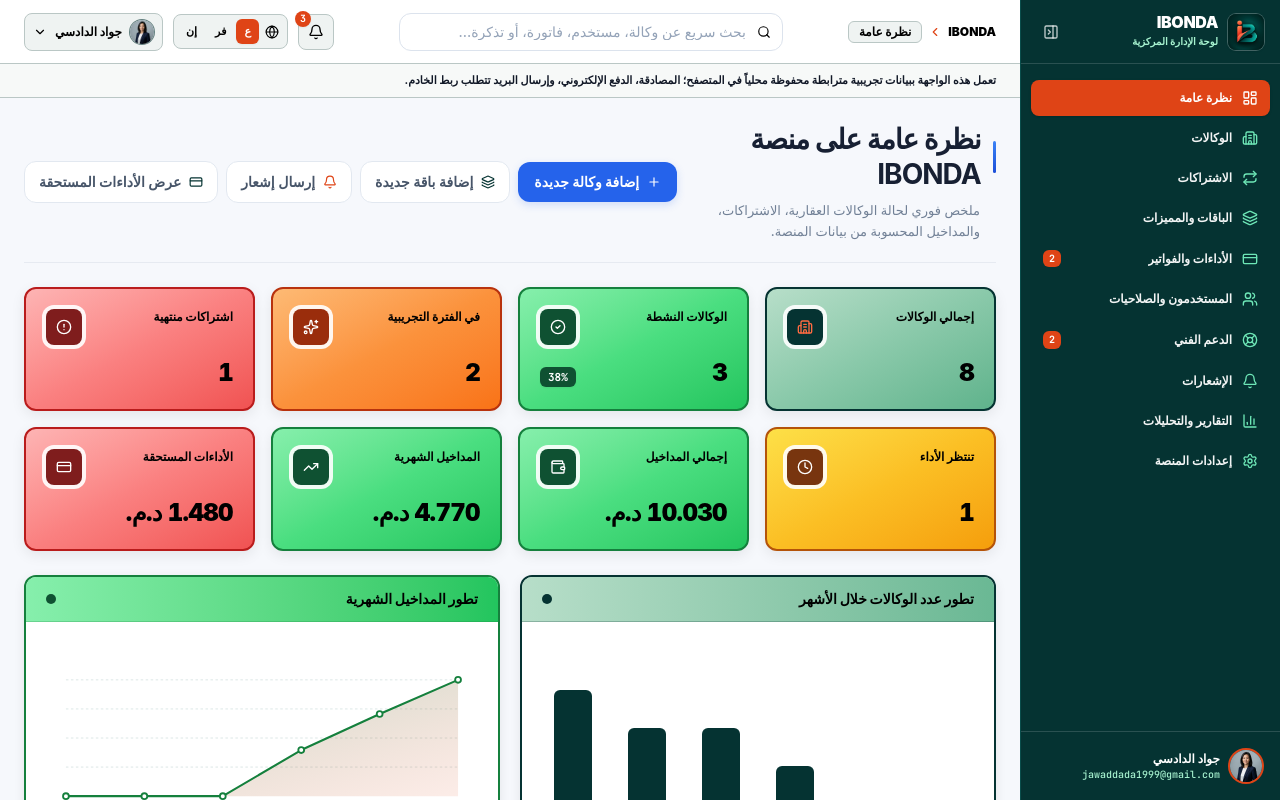
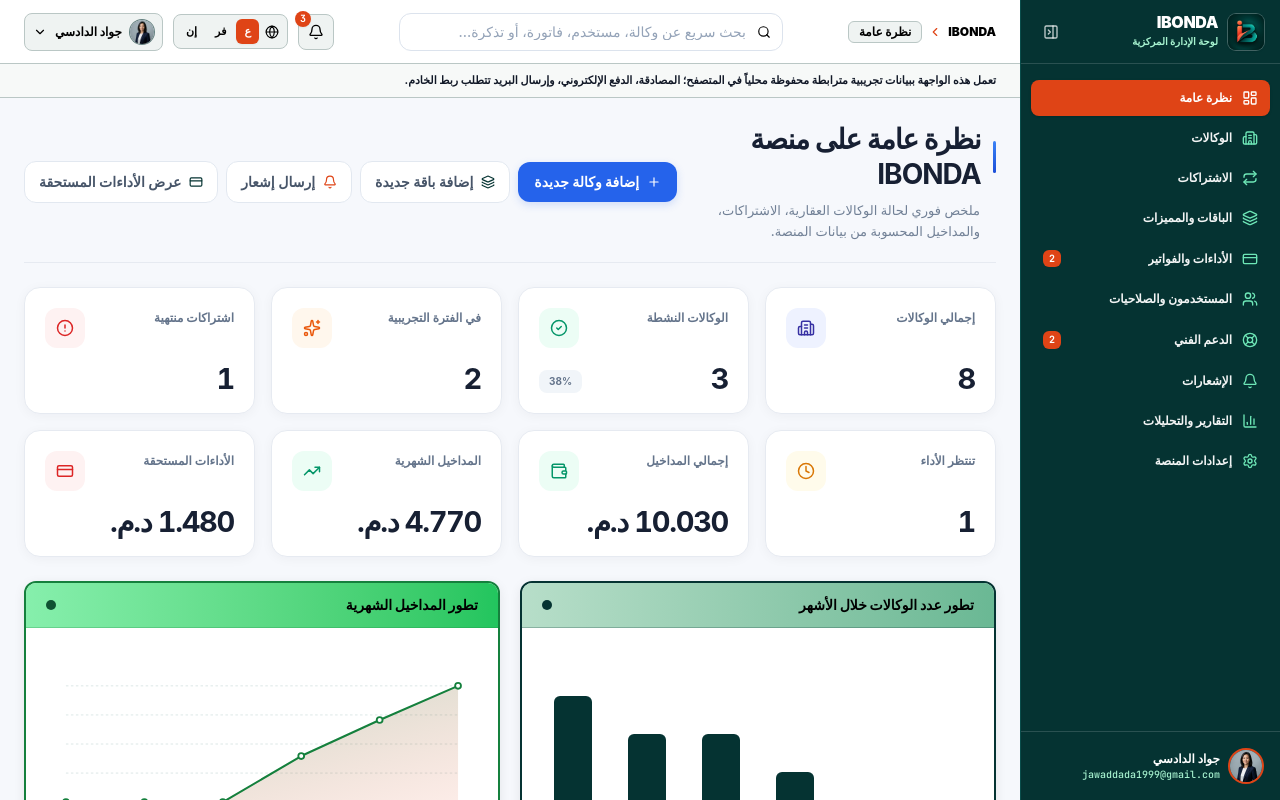
Before and after one commit to jawaddada1999-svg/MEINE, a React (Vite) app: page / in a window 1280 px wide. Shown: the top 800 px of the page. Built offline with nearby package versions, Linux system fonts and the light colour scheme.

Commit message:
Redesign dashboard statistic cards

```diff
--- a/src/components/ui/StatCard.tsx
+++ b/src/components/ui/StatCard.tsx
@@ -1,14 +1,6 @@
 import React from 'react';
 
-export type StatTone =
-  | 'navy'
-  | 'blue'
-  | 'teal'
-  | 'orange'
-  | 'success'
-  | 'warning'
-  | 'danger'
-  | 'info';
+export type StatTone = 'navy' | 'blue' | 'teal' | 'orange' | 'success' | 'warning' | 'danger' | 'info';
 
 interface StatCardProps {
   label: string;
@@ -18,109 +10,32 @@ interface StatCardProps {
   helper?: string;
 }
 
-const TONE_MAP: Record<
-  StatTone,
-  {
-    cardStyle: string;
-    iconWrap: string;
-    labelColor: string;
-    valueColor: string;
-    helperBadge: string;
-  }
-> = {
-  navy: {
-    cardStyle:
-      'border-2 border-[#053332] bg-gradient-to-br from-[#B7DEC9] via-[#8AC9AA] to-[#5FB38C] hover:border-[#021E1D]',
-    iconWrap: 'bg-[#053332] text-[#FF6B42] ring-4 ring-white/90',
-    labelColor: 'text-[#000000]',
-    valueColor: 'text-[#000000]',
-    helperBadge: 'bg-[#053332] text-white',
-  },
-  teal: {
-    cardStyle:
-      'border-2 border-[#15803D] bg-gradient-to-br from-[#86EFAC] via-[#4ADE80] to-[#22C55E] hover:border-[#0F5132]',
-    iconWrap: 'bg-[#0F5132] text-white ring-4 ring-white/90',
-    labelColor: 'text-[#000000]',
-    valueColor: 'text-[#000000]',
-    helperBadge: 'bg-[#0F5132] text-white',
-  },
-  orange: {
-    cardStyle:
-      'border-2 border-[#B8320D] bg-gradient-to-br from-[#FDBA74] via-[#FB923C] to-[#F97316] hover:border-[#7C2D12]',
-    iconWrap: 'bg-[#9A2D0C] text-white ring-4 ring-white/90',
-    labelColor: 'text-[#000000]',
-    valueColor: 'text-[#000000]',
-    helperBadge: 'bg-[#7C2D12] text-white',
-  },
-  blue: {
-    cardStyle:
-      'border-2 border-[#053332] bg-gradient-to-br from-[#B7DEC9] via-[#8AC9AA] to-[#5FB38C] hover:border-[#021E1D]',
-    iconWrap: 'bg-[#053332] text-white ring-4 ring-white/90',
-    labelColor: 'text-[#000000]',
-    valueColor: 'text-[#000000]',
-    helperBadge: 'bg-[#053332] text-white',
-  },
-  success: {
-    cardStyle:
-      'border-2 border-[#15803D] bg-gradient-to-br from-[#86EFAC] via-[#4ADE80] to-[#22C55E] hover:border-[#0F5132]',
-    iconWrap: 'bg-[#0F5132] text-white ring-4 ring-white/90',
-    labelColor: 'text-[#000000]',
-    valueColor: 'text-[#000000]',
-    helperBadge: 'bg-[#0F5132] text-white',
-  },
-  warning: {
-    cardStyle:
-      'border-2 border-[#B45309] bg-gradient-to-br from-[#FDE047] via-[#FBBF24] to-[#F59E0B] hover:border-[#78350F]',
-    iconWrap: 'bg-[#78350F] text-white ring-4 ring-white/90',
-    labelColor: 'text-[#000000]',
-    valueColor: 'text-[#000000]',
-    helperBadge: 'bg-[#78350F] text-white',
-  },
-  danger: {
-    cardStyle:
-      'border-2 border-[#B91C1C] bg-gradient-to-br from-[#FDB4B4] via-[#FA8080] to-[#F05252] hover:border-[#7F1D1D]',
-    iconWrap: 'bg-[#7F1D1D] text-white ring-4 ring-white/90',
-    labelColor: 'text-[#000000]',
-    valueColor: 'text-[#000000]',
-    helperBadge: 'bg-[#7F1D1D] text-white',
-  },
-  info: {
-    cardStyle:
-      'border-2 border-[#053332] bg-gradient-to-br from-[#B7DEC9] via-[#8AC9AA] to-[#5FB38C] hover:border-[#021E1D]',
-    iconWrap: 'bg-[#053332] text-white ring-4 ring-white/90',
-    labelColor: 'text-[#000000]',
-    valueColor: 'text-[#000000]',
-    helperBadge: 'bg-[#053332] text-white',
-  },
+const TONE_MAP: Record<StatTone, { iconWrap: string; accent: string }> = {
+  navy: { iconWrap: 'bg-[#EEF2FF] text-[#3730A3]', accent: 'bg-[#6366F1]' },
+  blue: { iconWrap: 'bg-[#EFF6FF] text-[#2563EB]', accent: 'bg-[#3B82F6]' },
+  teal: { iconWrap: 'bg-[#ECFDF5] text-[#059669]', accent: 'bg-[#10B981]' },
+  orange: { iconWrap: 'bg-[#FFF7ED] text-[#EA580C]', accent: 'bg-[#F97316]' },
+  success: { iconWrap: 'bg-[#ECFDF5] text-[#059669]', accent: 'bg-[#10B981]' },
+  warning: { iconWrap: 'bg-[#FFFBEB] text-[#D97706]', accent: 'bg-[#F59E0B]' },
+  danger: { iconWrap: 'bg-[#FEF2F2] text-[#DC2626]', accent: 'bg-[#EF4444]' },
+  info: { iconWrap: 'bg-[#F0F9FF] text-[#0284C7]', accent: 'bg-[#0EA5E9]' },
 };
 
 export function StatCard({ label, value, icon: Icon, tone = 'navy', helper }: StatCardProps) {
   const style = TONE_MAP[tone];
 
   return (
-    <div
-      className={`rounded-xl p-5 shadow-[0_4px_14px_rgba(0,0,0,0.08)] transition-all duration-150 hover:-translate-y-0.5 hover:shadow-[0_8px_22px_rgba(0,0,0,0.14)] ${style.cardStyle}`}
-    >
+    <div className="group relative overflow-hidden rounded-2xl border border-[#E6EAF1] bg-white p-5 shadow-[0_2px_12px_rgba(15,23,42,0.045)] transition-all duration-300 hover:-translate-y-1 hover:border-[#D5DEEC] hover:shadow-[0_12px_28px_rgba(15,23,42,0.08)]">
+      <span className={`absolute inset-x-0 top-0 h-[3px] ${style.accent} opacity-0 transition-opacity duration-300 group-hover:opacity-100`} />
       <div className="flex items-start justify-between gap-3">
-        <p className={`text-xs font-extrabold leading-snug ${style.labelColor}`}>{label}</p>
-        <div
-          className={`flex h-9 w-9 shrink-0 items-center justify-center rounded-lg shadow-sm ${style.iconWrap}`}
-        >
-          <Icon className="h-4 w-4" />
+        <p className="text-[12px] font-semibold leading-relaxed text-[#64748B]">{label}</p>
+        <div className={`flex h-10 w-10 shrink-0 items-center justify-center rounded-xl ${style.iconWrap}`}>
+          <Icon className="h-[18px] w-[18px]" />
         </div>
       </div>
-
-      <div className="mt-3 flex items-baseline justify-between gap-2">
-        <p className={`text-2xl font-black tracking-tight tabular-nums ${style.valueColor}`}>
-          {value}
-        </p>
-        {helper && (
-          <span
-            className={`rounded-md px-2 py-0.5 font-mono text-[11px] font-bold tabular-nums shadow-xs ${style.helperBadge}`}
-          >
-            {helper}
-          </span>
-        )}
+      <div className="mt-4 flex items-end justify-between gap-2">
+        <p className="text-[29px] font-bold leading-none tracking-[-0.045em] text-[#172033] tabular-nums">{value}</p>
+        {helper && <span className="rounded-lg bg-[#F1F5F9] px-2.5 py-1 text-[10px] font-bold text-[#64748B] tabular-nums">{helper}</span>}
       </div>
     </div>
   );
```
